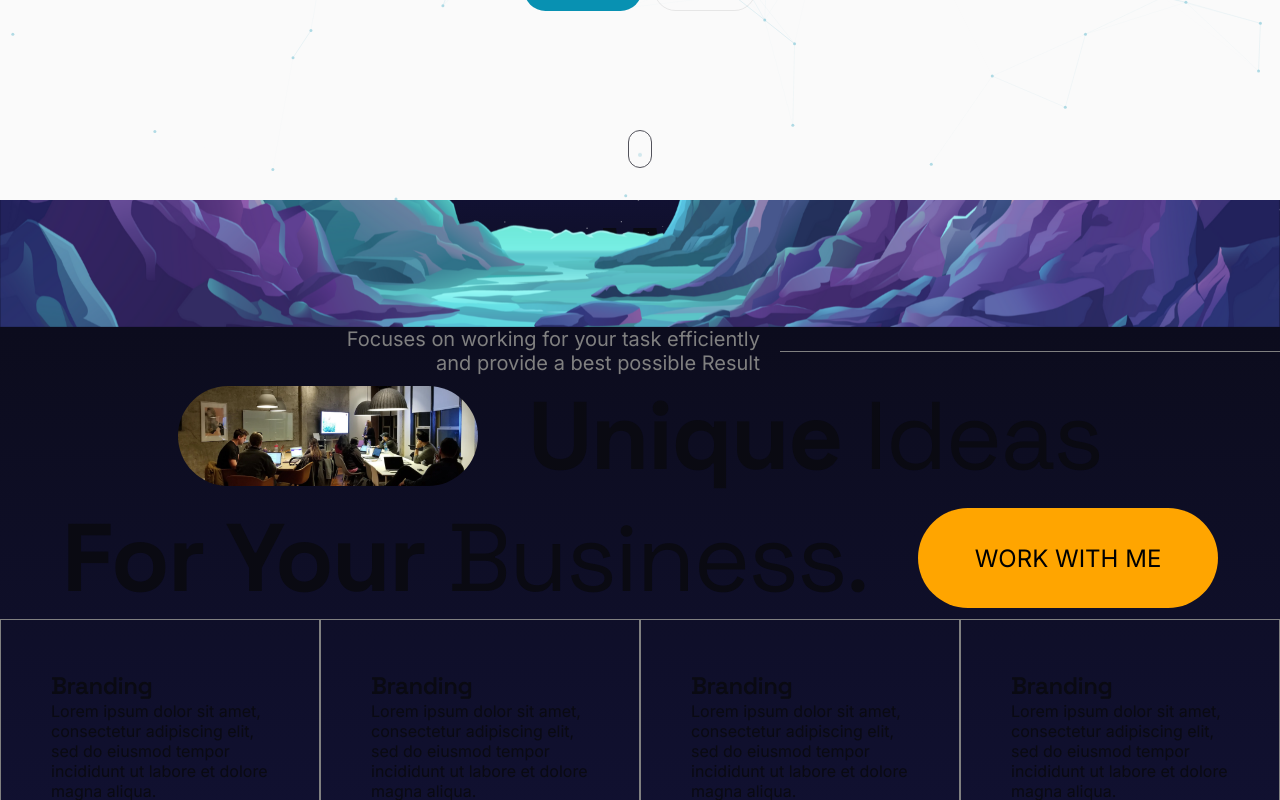
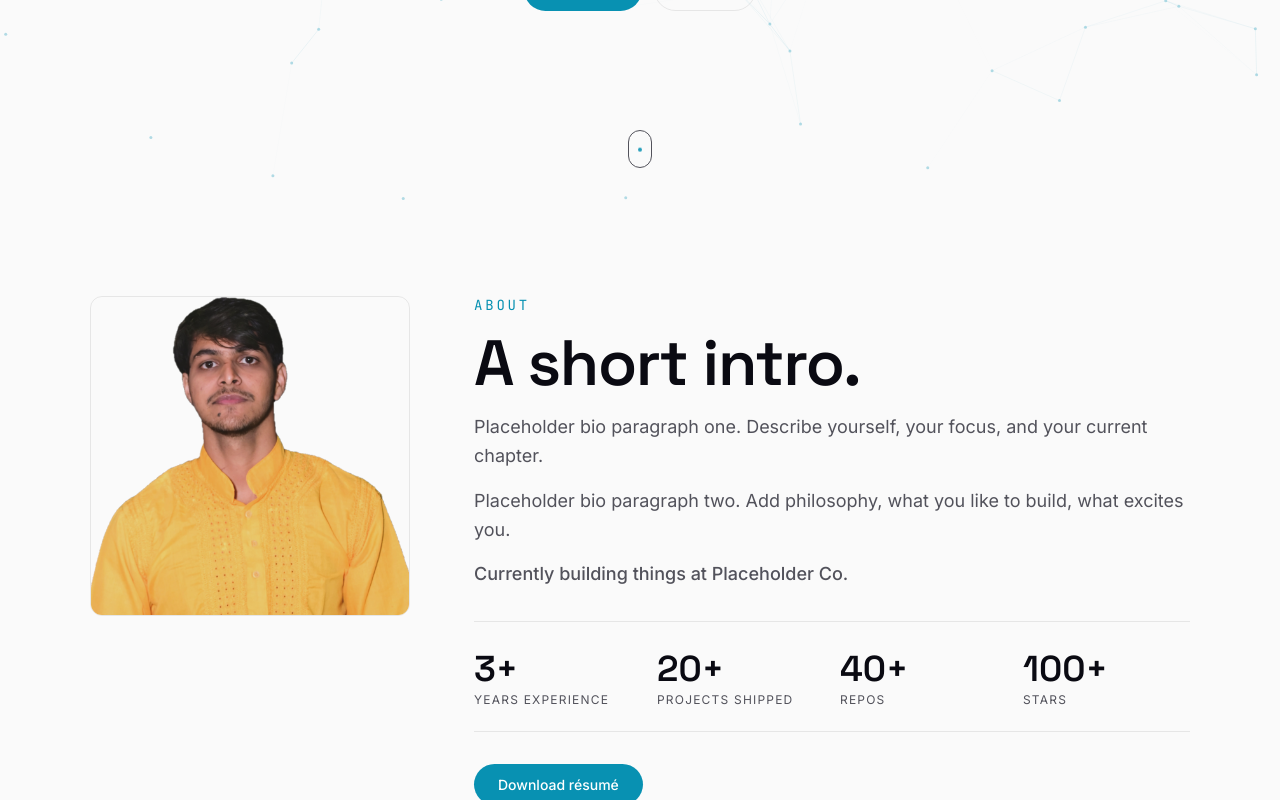
Before and after one commit to Vaibhaw42/portfolio_react_framermotion, a React (Vite) app: page / in a window 1280 px wide. Shown: the part 601-1401 px from the top of the page. Built offline with nearby package versions, Linux system fonts and the light colour scheme.

Commit message:
feat(app): wire all redesigned sections

```diff
--- a/src/App.jsx
+++ b/src/App.jsx
@@ -1,37 +1,29 @@
 import "./styles/globals.scss";
+import Cursor from "./components/cursor/Cursor";
+import Navbar from "./components/navbar/Navbar";
+import Hero from "./components/hero/Hero";
+import About from "./components/about/About";
+import Stack from "./components/stack/Stack";
+import Experience from "./components/experience/Experience";
+import Work from "./components/work/Work";
+import Github from "./components/github/Github";
 import Contact from "./components/contact/Contact";
-import Cursor from "./components/cursor/Cursor";
-import Hero from "./components/hero/Hero";
-import Navbar from "./components/navbar/Navbar";
-import Parallax from "./components/parallax/Parallax";
-import Portfolio from "./components/portfolio/Portfolio";
-import Services from "./components/services/Services";
 
-const App = () => {
-  return (
-    <div>
+const App = () => (
+  <>
+    <a href="#main" className="skip-link">Skip to content</a>
     <Cursor />
-      <section id="home">
     <Navbar />
+    <main id="main">
       <Hero />
-      </section>
-      <main>
-        <section id="services">
-          <Parallax type="services" />
-        </section>
-        <section>
-          <Services />
-        </section>
-        <section id="portfolio">
-          <Parallax type="portfolio" />
-        </section>
-        <Portfolio />
-        <section id="contact">
+      <About />
+      <Stack />
+      <Experience />
+      <Work />
+      <Github />
       <Contact />
-        </section>
     </main>
-    </div>
+  </>
 );
-};
 
 export default App;
```
Lines whose indentation alone changed are shown as unchanged.
